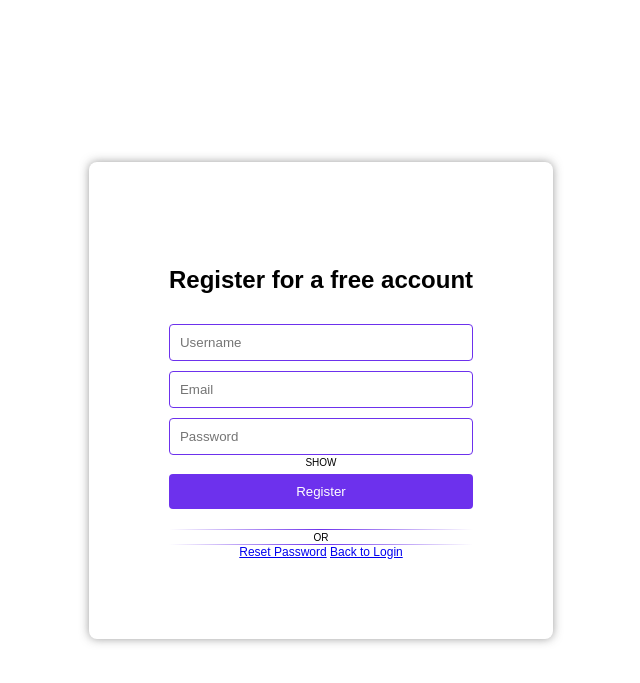
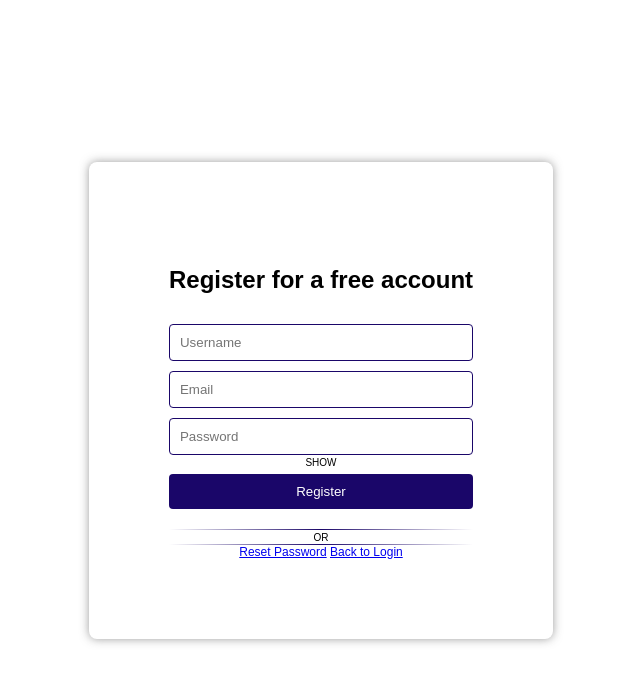
Before and after one commit to aioont/FinWise, a Django app: page /register/ in a window 1280 px wide. Shown: the top 683 px of the page, without its empty margins (319-959 px from the left). Run offline with Django 5.2, Linux system fonts and the light colour scheme.

Commit message:
latest update

```diff
--- a/templates/authentication/change-password.html
+++ b/templates/authentication/change-password.html
@@ -1,5 +1,5 @@
 {% autoescape off %}
 Hi {{ user.username }},
 Please click on the link to confirm your registration,
-    http://{{ domain }}{% url 'activate' uidb64=uid token=token %}
+    http://{{ domain }}{% url 'activate' uidb64=uidb64 token=token %}
 {% endautoescape %}
--- a/templates/authentication/register.html
+++ b/templates/authentication/register.html
@@ -47,7 +47,7 @@
             width: 100%;
             padding: 10px;
             margin-bottom: 10px;
-            border: 1px solid #6d31edff;
+            border: 1px solid #1a0669;
             border-radius: 4px;
             box-sizing: border-box;
             margin-top: 10px !important;
@@ -61,13 +61,13 @@
         }
 
         .forgot-password {
-            color: #6d31edff;
+            color: #1a0669;
             text-decoration: none;
             display: block;
         }
 
         .signin-button {
-            background-color: #6d31edff;
+            background-color: #1a0669;
             color: #ffffff;
             padding: 10px;
             border: none;
@@ -88,7 +88,7 @@
         .hr-divider {
             border: 0;
             height: 1px;
-            background-image: linear-gradient(to right, rgba(0, 0, 0, 0), #6d31edff, rgba(0, 0, 0, 0));
+            background-image: linear-gradient(to right, rgba(0, 0, 0, 0), #1a0669, rgba(0, 0, 0, 0));
         }
         .mt-2 {
           margin-top: 5px;
```
Also changed, not shown: templates/authentication/login.html (+4 -4 lines).
